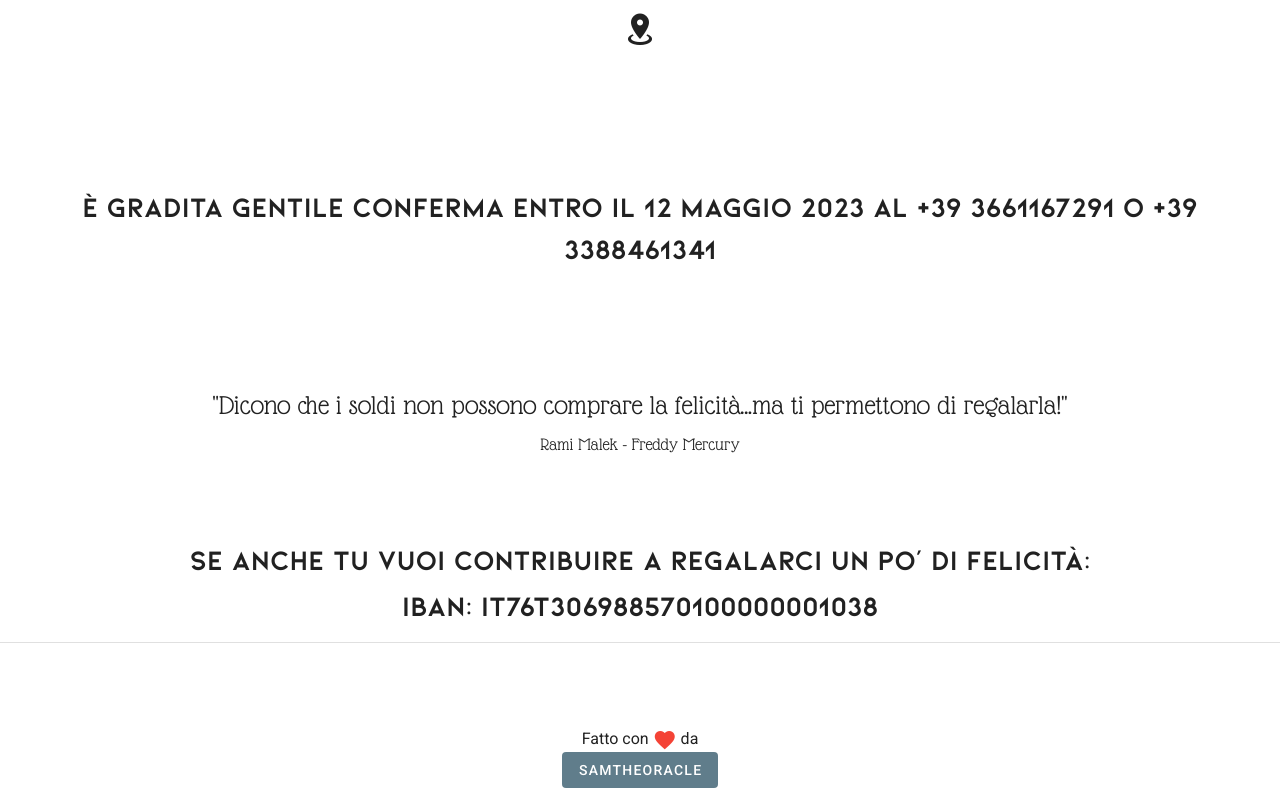
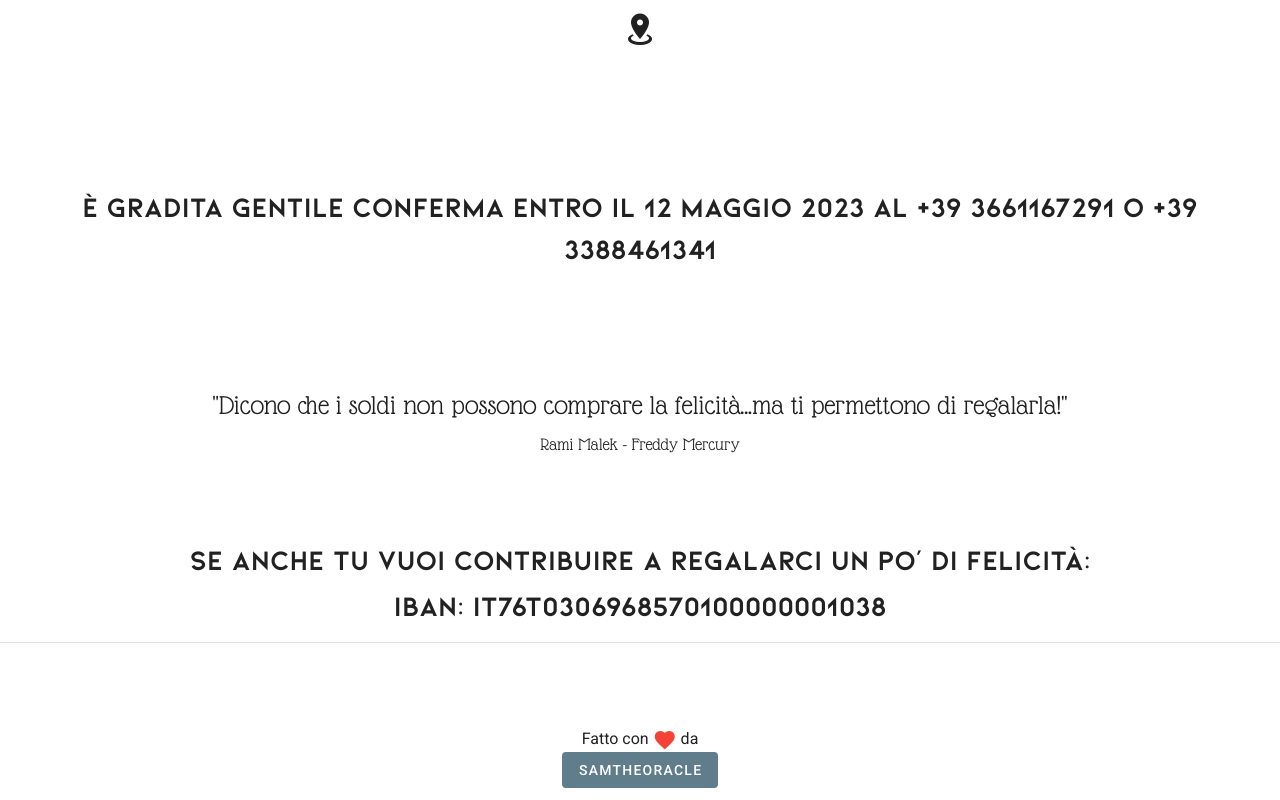
Before and after one commit to SamTheOracle/chiarafede, a Vue app: page / in a window 1280 px wide. Shown: the part 1480-2280 px from the top of the page. Built offline with nearby package versions, Linux system fonts and the light colour scheme; a web font is replaced by a local one.

Commit message:
change iban

```diff
--- a/src/components/Information.vue
+++ b/src/components/Information.vue
@@ -58,7 +58,7 @@
         <v-img src="@/assets/img/gift-box.png" contain class="ma-10"
           :style="$vuetify.breakpoint.smAndUp ? 'max-height:150px;;' : 'max-height:100px'" />
         <p class="text-center cardtitle mb-1">Se anche tu vuoi contribuire a regalarci un po' di felicità:</p>
-        <p class="text-center cardtitle mb-1">Iban: IT76T306988570100000001038</p>
+        <p class="text-center cardtitle mb-1">Iban: IT76T0306968570100000001038</p>
       </v-col>
     </v-row>
 
```
